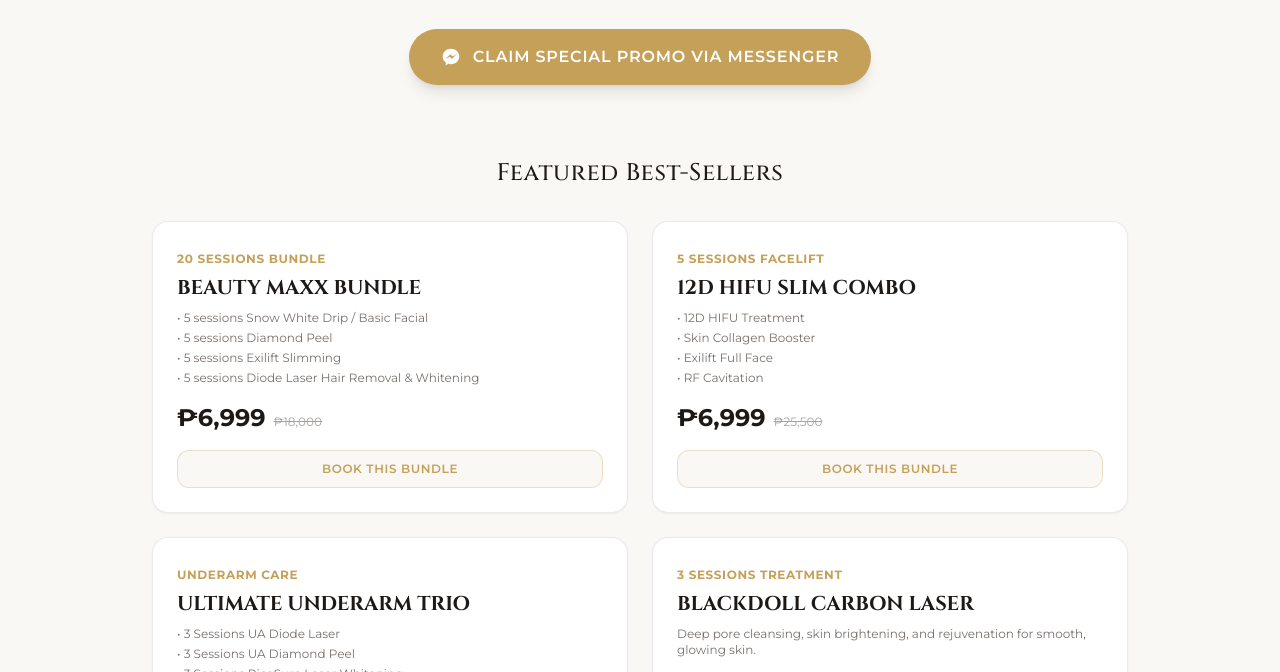
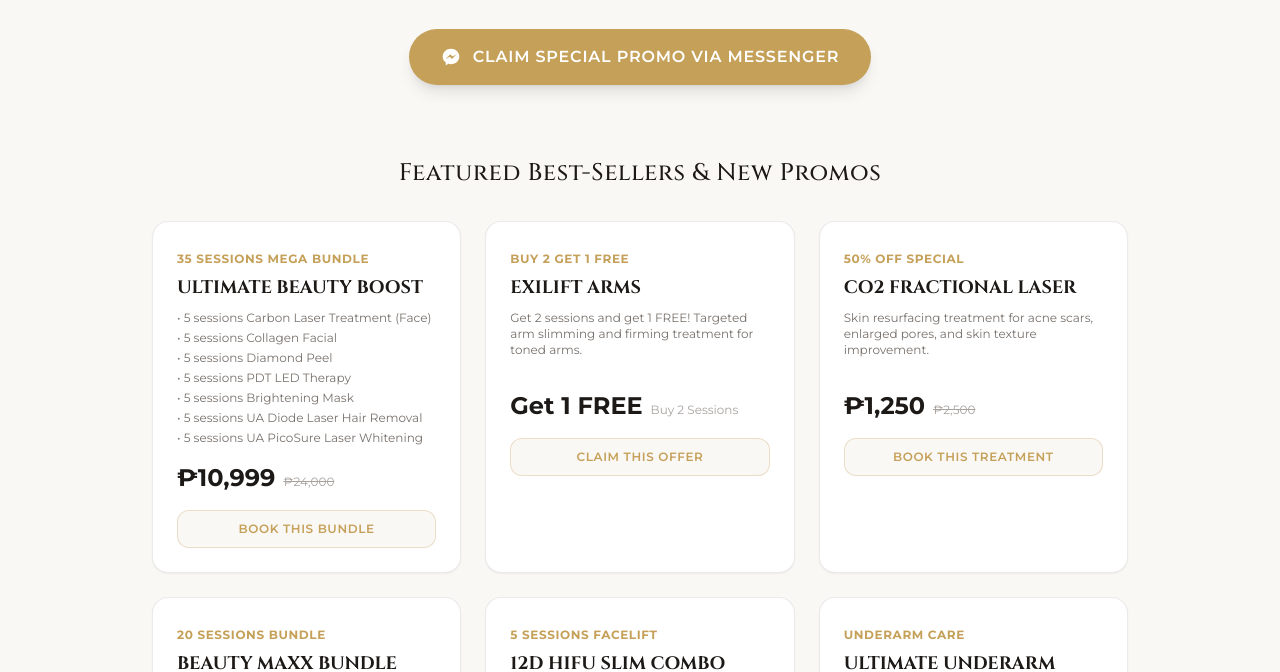
Before and after one commit to Pasalo-Cars-PH/Aesthetic-Clinic, a plain HTML site: page index.html in a window 1280 px wide. Shown: the part 280-952 px from the top of the page. Drawn offline with nearby package versions, Linux system fonts and the light colour scheme.

Commit message:
Update featured products and offers in index.html

```diff
--- a/index.html
+++ b/index.html
@@ -58,14 +58,64 @@
 
     <!-- Promos Showcase Grid -->
     <section class="max-w-5xl mx-auto px-6 py-8">
-        <h3 class="font-serif-gold text-2xl text-center text-stone-900 mb-8 tracking-wide">Featured Best-Sellers</h3>
+        <h3 class="font-serif-gold text-2xl text-center text-stone-900 mb-8 tracking-wide">Featured Best-Sellers & New Promos</h3>
 
-        <div class="grid md:grid-cols-2 gap-6">
+        <div class="grid md:grid-cols-2 lg:grid-cols-3 gap-6">
 
-            <!-- Card 1: Beauty Maxx Bundle -->
+            <!-- NEW: Ultimate Beauty Boost -->
+            <div class="bg-white p-6 rounded-2xl border border-stone-200/80 shadow-sm hover:shadow-md transition">
+                <span class="text-xs font-bold text-[#C5A059] uppercase tracking-wider">35 Sessions Mega Bundle</span>
+                <h4 class="font-serif-gold text-lg font-bold text-stone-900 mt-1 mb-2">ULTIMATE BEAUTY BOOST</h4>
+                <div class="text-xs text-stone-500 mb-4 space-y-1">
+                    <p>• 5 sessions Carbon Laser Treatment (Face)</p>
+                    <p>• 5 sessions Collagen Facial</p>
+                    <p>• 5 sessions Diamond Peel</p>
+                    <p>• 5 sessions PDT LED Therapy</p>
+                    <p>• 5 sessions Brightening Mask</p>
+                    <p>• 5 sessions UA Diode Laser Hair Removal</p>
+                    <p>• 5 sessions UA PicoSure Laser Whitening</p>
+                </div>
+                <div class="flex items-baseline gap-2 mb-4">
+                    <span class="text-2xl font-bold text-stone-900">₱10,999</span>
+                    <span class="text-xs text-stone-400 line-through">₱24,000</span>
+                </div>
+                <a href="https://m.me/porcelaine.aesthetics" target="_blank" class="block text-center bg-[#FAF8F5] hover:bg-[#F4EBE1] text-[#C5A059] font-semibold py-2.5 rounded-xl border border-[#C5A059]/30 text-xs tracking-wider transition">
+                    BOOK THIS BUNDLE
+                </a>
+            </div>
+
+            <!-- NEW: Exilift Arms -->
+            <div class="bg-white p-6 rounded-2xl border border-stone-200/80 shadow-sm hover:shadow-md transition">
+                <span class="text-xs font-bold text-[#C5A059] uppercase tracking-wider">Buy 2 Get 1 Free</span>
+                <h4 class="font-serif-gold text-lg font-bold text-stone-900 mt-1 mb-2">EXILIFT ARMS</h4>
+                <p class="text-xs text-stone-500 mb-8">Get 2 sessions and get 1 FREE! Targeted arm slimming and firming treatment for toned arms.</p>
+                <div class="flex items-baseline gap-2 mb-4">
+                    <span class="text-2xl font-bold text-stone-900">Get 1 FREE</span>
+                    <span class="text-xs text-stone-400">Buy 2 Sessions</span>
+                </div>
+                <a href="https://m.me/porcelaine.aesthetics" target="_blank" class="block text-center bg-[#FAF8F5] hover:bg-[#F4EBE1] text-[#C5A059] font-semibold py-2.5 rounded-xl border border-[#C5A059]/30 text-xs tracking-wider transition">
+                    CLAIM THIS OFFER
+                </a>
+            </div>
+
+            <!-- NEW: CO2 Fractional Laser -->
+            <div class="bg-white p-6 rounded-2xl border border-stone-200/80 shadow-sm hover:shadow-md transition">
+                <span class="text-xs font-bold text-[#C5A059] uppercase tracking-wider">50% OFF Special</span>
+                <h4 class="font-serif-gold text-lg font-bold text-stone-900 mt-1 mb-2">CO2 FRACTIONAL LASER</h4>
+                <p class="text-xs text-stone-500 mb-8">Skin resurfacing treatment for acne scars, enlarged pores, and skin texture improvement.</p>
+                <div class="flex items-baseline gap-2 mb-4">
+                    <span class="text-2xl font-bold text-stone-900">₱1,250</span>
+                    <span class="text-xs text-stone-400 line-through">₱2,500</span>
+                </div>
+                <a href="https://m.me/porcelaine.aesthetics" target="_blank" class="block text-center bg-[#FAF8F5] hover:bg-[#F4EBE1] text-[#C5A059] font-semibold py-2.5 rounded-xl border border-[#C5A059]/30 text-xs tracking-wider transition">
+                    BOOK THIS TREATMENT
+                </a>
+            </div>
+
+            <!-- Card 4: Beauty Maxx Bundle -->
             <div class="bg-white p-6 rounded-2xl border border-stone-200/80 shadow-sm hover:shadow-md transition">
                 <span class="text-xs font-bold text-[#C5A059] uppercase tracking-wider">20 Sessions Bundle</span>
-                <h4 class="font-serif-gold text-xl font-bold text-stone-900 mt-1 mb-2">BEAUTY MAXX BUNDLE</h4>
+                <h4 class="font-serif-gold text-lg font-bold text-stone-900 mt-1 mb-2">BEAUTY MAXX BUNDLE</h4>
                 <div class="text-xs text-stone-500 mb-4 space-y-1">
                     <p>• 5 sessions Snow White Drip / Basic Facial</p>
                     <p>• 5 sessions Diamond Peel</p>
@@ -81,10 +131,10 @@
                 </a>
             </div>
 
-            <!-- Card 2: 12D HIFU Combo -->
+            <!-- Card 5: 12D HIFU Combo -->
             <div class="bg-white p-6 rounded-2xl border border-stone-200/80 shadow-sm hover:shadow-md transition">
                 <span class="text-xs font-bold text-[#C5A059] uppercase tracking-wider">5 Sessions Facelift</span>
-                <h4 class="font-serif-gold text-xl font-bold text-stone-900 mt-1 mb-2">12D HIFU SLIM COMBO</h4>
+                <h4 class="font-serif-gold text-lg font-bold text-stone-900 mt-1 mb-2">12D HIFU SLIM COMBO</h4>
                 <div class="text-xs text-stone-500 mb-4 space-y-1">
                     <p>• 12D HIFU Treatment</p>
                     <p>• Skin Collagen Booster</p>
@@ -100,10 +150,10 @@
                 </a>
             </div>
 
-            <!-- Card 3: Ultimate Underarm Trio -->
+            <!-- Card 6: Ultimate Underarm Trio -->
             <div class="bg-white p-6 rounded-2xl border border-stone-200/80 shadow-sm hover:shadow-md transition">
                 <span class="text-xs font-bold text-[#C5A059] uppercase tracking-wider">Underarm Care</span>
-                <h4 class="font-serif-gold text-xl font-bold text-stone-900 mt-1 mb-2">ULTIMATE UNDERARM TRIO</h4>
+                <h4 class="font-serif-gold text-lg font-bold text-stone-900 mt-1 mb-2">ULTIMATE UNDERARM TRIO</h4>
                 <div class="text-xs text-stone-500 mb-4 space-y-1">
                     <p>• 3 Sessions UA Diode Laser</p>
                     <p>• 3 Sessions UA Diamond Peel</p>
@@ -112,20 +162,6 @@
                 <div class="flex items-baseline gap-2 mb-4">
                     <span class="text-2xl font-bold text-stone-900">₱3,999</span>
                     <span class="text-xs text-stone-400">Special Promo</span>
-                </div>
-                <a href="https://m.me/porcelaine.aesthetics" target="_blank" class="block text-center bg-[#FAF8F5] hover:bg-[#F4EBE1] text-[#C5A059] font-semibold py-2.5 rounded-xl border border-[#C5A059]/30 text-xs tracking-wider transition">
-                    BOOK THIS BUNDLE
-                </a>
-            </div>
-
-            <!-- Card 4: Blackdoll Carbon Laser -->
-            <div class="bg-white p-6 rounded-2xl border border-stone-200/80 shadow-sm hover:shadow-md transition">
-                <span class="text-xs font-bold text-[#C5A059] uppercase tracking-wider">3 Sessions Treatment</span>
-                <h4 class="font-serif-gold text-xl font-bold text-stone-900 mt-1 mb-2">BLACKDOLL CARBON LASER</h4>
-                <p class="text-xs text-stone-500 mb-6">Deep pore cleansing, skin brightening, and rejuvenation for smooth, glowing skin.</p>
-                <div class="flex items-baseline gap-2 mb-4">
-                    <span class="text-2xl font-bold text-stone-900">₱3,500</span>
-                    <span class="text-xs text-stone-400">3 Sessions</span>
                 </div>
                 <a href="https://m.me/porcelaine.aesthetics" target="_blank" class="block text-center bg-[#FAF8F5] hover:bg-[#F4EBE1] text-[#C5A059] font-semibold py-2.5 rounded-xl border border-[#C5A059]/30 text-xs tracking-wider transition">
                     BOOK THIS BUNDLE
```
